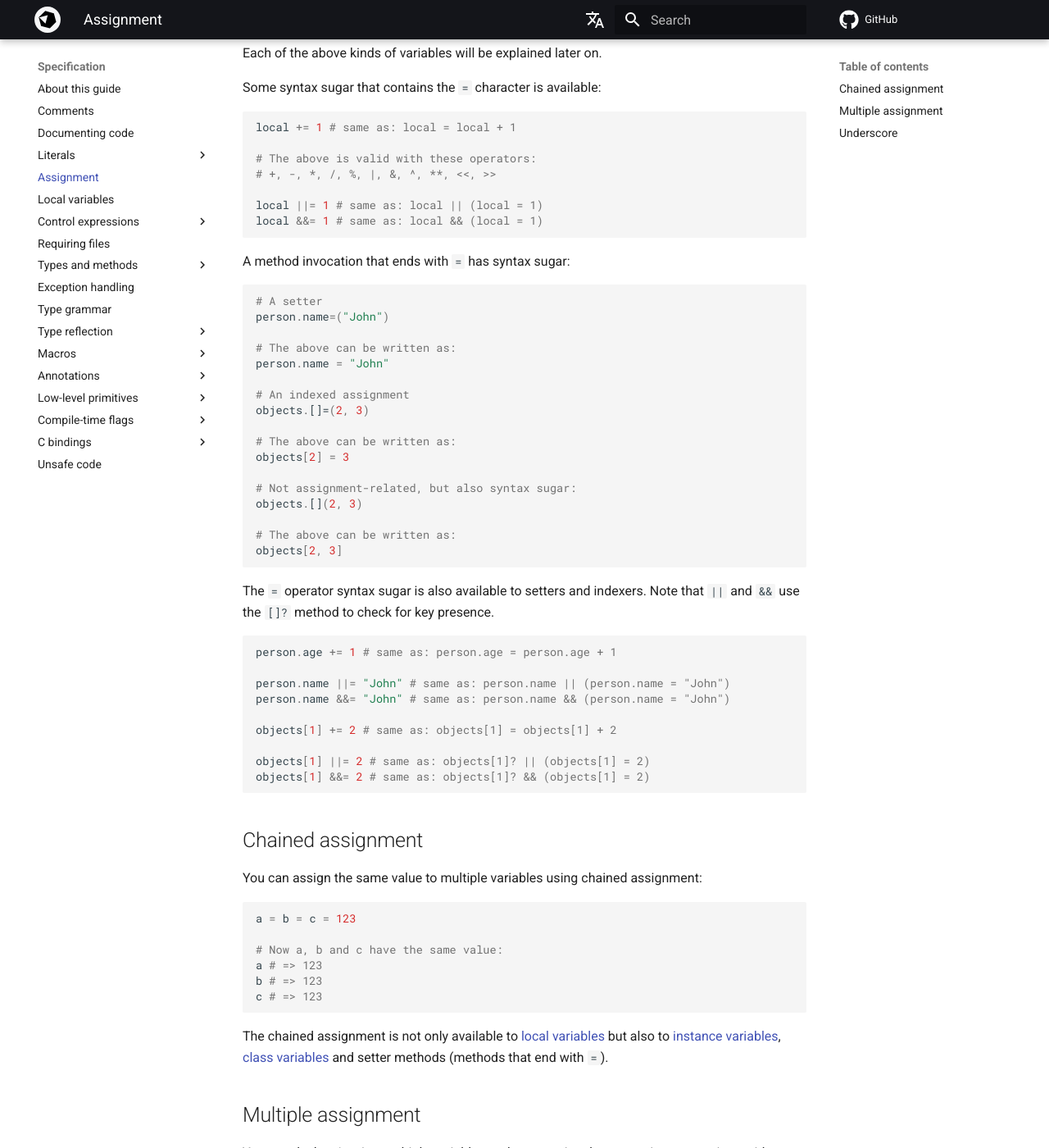
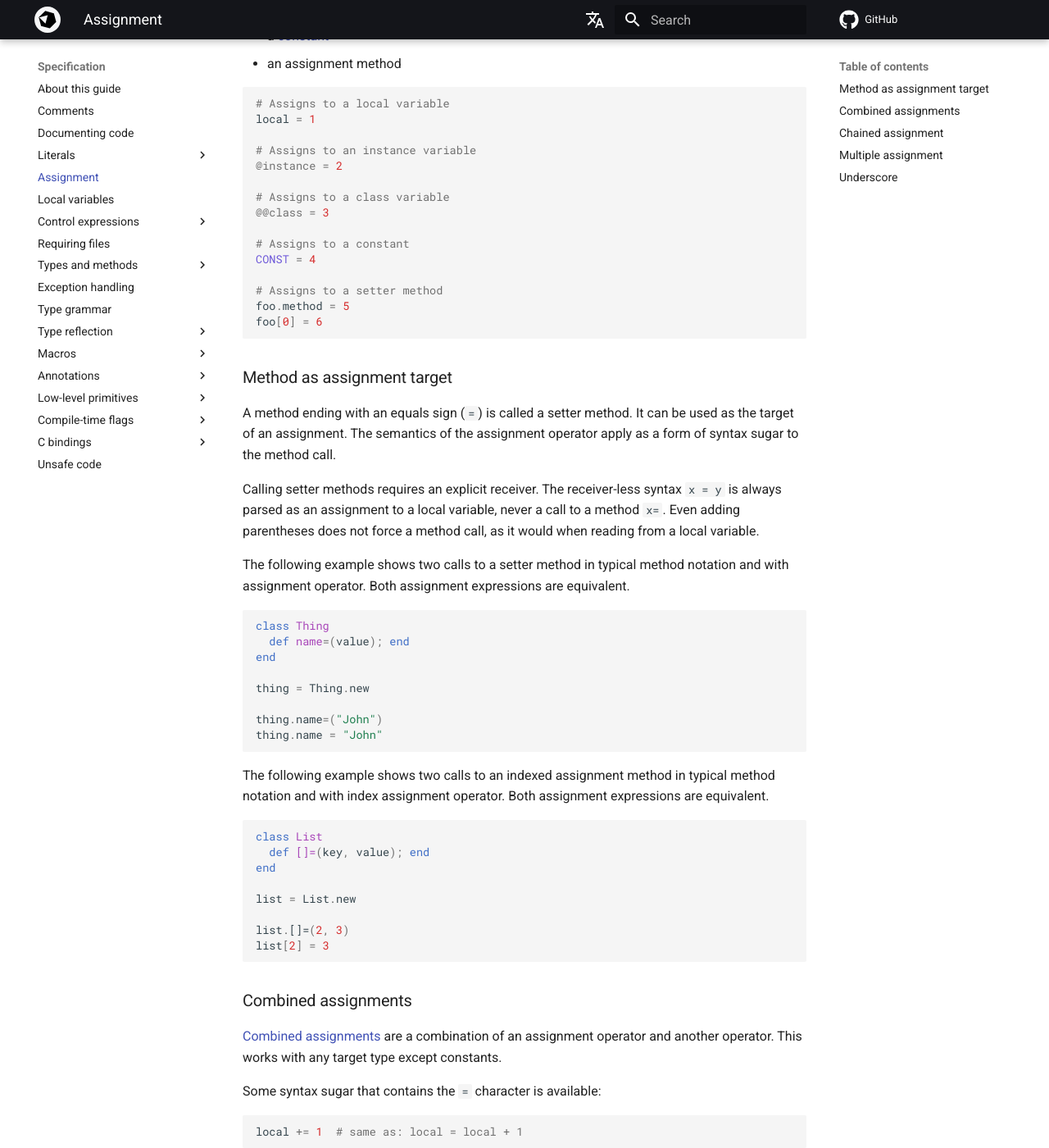
Before and after one commit to crystal-lang/crystal-book, an MkDocs documentation site: the page built from docs/syntax_and_semantics/assignment.md, in a window 1280 px wide and 1400 px high, scrolled down 406 px. Shown: the whole window at 82% size. Built offline with MkDocs 1.6.1 and Material for MkDocs 9.7.7, drawn with Linux system fonts in a browser that asks for light colours; nearby versions of some CDN libraries; library files that are not in the unit come from our copies; comment, search, counter and statistics services are not loaded; some of the changed text lies outside the part shown.

Commit message:
Improve assignment page (#508)

````diff
--- a/docs/syntax_and_semantics/assignment.md
+++ b/docs/syntax_and_semantics/assignment.md
@@ -1,6 +1,15 @@
 # Assignment
 
-Assignment is done using the equals sign (`=`).
+An assignment expression assigns a value to a named identifier (usually a variable).
+The [assignment operator](operators.md#assignments) is the equals sign (`=`).
+
+The target of an assignment can be:
+
+* a [local variable](local_variables.md)
+* an [instance variable](methods_and_instance_variables.md)
+* a [class variable](class_variables.md)
+* a [constant](constants.md)
+* an assignment method
 
 ```crystal
 # Assigns to a local variable
@@ -11,45 +20,69 @@
 
 # Assigns to a class variable
 @@class = 3
+
+# Assigns to a constant
+CONST = 4
+
+# Assigns to a setter method
+foo.method = 5
+foo[0] = 6
 ```
 
-Each of the above kinds of variables will be explained later on.
+### Method as assignment target
+
+A method ending with an equals sign (`=`) is called a setter method. It can be used
+as the target of an assignment. The semantics of the assignment operator apply as
+a form of syntax sugar to the method call.
+
+Calling setter methods requires an explicit receiver. The receiver-less syntax `x = y`
+is always parsed as an assignment to a local variable, never a call to a method `x=`.
+Even adding parentheses does not force a method call, as it would when reading from a local variable.
+
+The following example shows two calls to a setter method in typical method notation and with assignment operator.
+Both assignment expressions are equivalent.
+
+```crystal
+class Thing
+  def name=(value); end
+end
+
+thing = Thing.new
+
+thing.name=("John")
+thing.name = "John"
+```
+
+The following example shows two calls to an indexed assignment method in typical method notation and with index assignment operator.
+Both assignment expressions are equivalent.
+
+```crystal
+class List
+  def []=(key, value); end
+end
+
+list = List.new
+
+list.[]=(2, 3)
+list[2] = 3
+```
+
+### Combined assignments
+
+[Combined assignments](operators.md#combined-assignments) are a combination of an
+assignment operator and another operator.
+This works with any target type except constants.
 
 Some syntax sugar that contains the `=` character is available:
 
 ```{.crystal nocheck}
-local += 1 # same as: local = local + 1
-
-# The above is valid with these operators:
-# +, -, *, /, %, |, &, ^, **, <<, >>
-
-local ||= 1 # same as: local || (local = 1)
-local &&= 1 # same as: local && (local = 1)
+local += 1  # same as: local = local + 1
 ```
 
-A method invocation that ends with `=` has syntax sugar:
+This assumes that the corresponding target `local` is assignable, either as a variable or via the respective getter and setter methods.
 
-```crystal
-# A setter
-person.name=("John")
-
-# The above can be written as:
-person.name = "John"
-
-# An indexed assignment
-objects.[]=(2, 3)
-
-# The above can be written as:
-objects[2] = 3
-
-# Not assignment-related, but also syntax sugar:
-objects.[](2, 3)
-
-# The above can be written as:
-objects[2, 3]
-```
-
-The `=` operator syntax sugar is also available to setters and indexers. Note that `||` and `&&` use the `[]?` method to check for key presence.
+The `=` operator syntax sugar is also available to setter and index assignment methods.
+Note that `||` and `&&` use the `[]?` method to check for key presence.
 
 ```crystal
 person.age += 1 # same as: person.age = person.age + 1
@@ -65,7 +98,8 @@
 
 ## Chained assignment
 
-You can assign the same value to multiple variables using chained assignment:
+The same value can be assigned to multiple targets using chained assignment.
+This works with any target type except constants.
 
 ```crystal
 a = b = c = 123
@@ -76,11 +110,10 @@
 c # => 123
 ```
 
-The chained assignment is not only available to [local variables](local_variables.md) but also to [instance variables](methods_and_instance_variables.md), [class variables](class_variables.md) and setter methods (methods that end with `=`).
-
 ## Multiple assignment
 
-You can declare/assign multiple variables at the same time by separating expressions with a comma (`,`):
+You can declare/assign multiple variables at the same time by separating expressions with a comma (`,`).
+This works with any target type except constants.
 
 ```crystal
 name, age = "Crystal", 1
````
